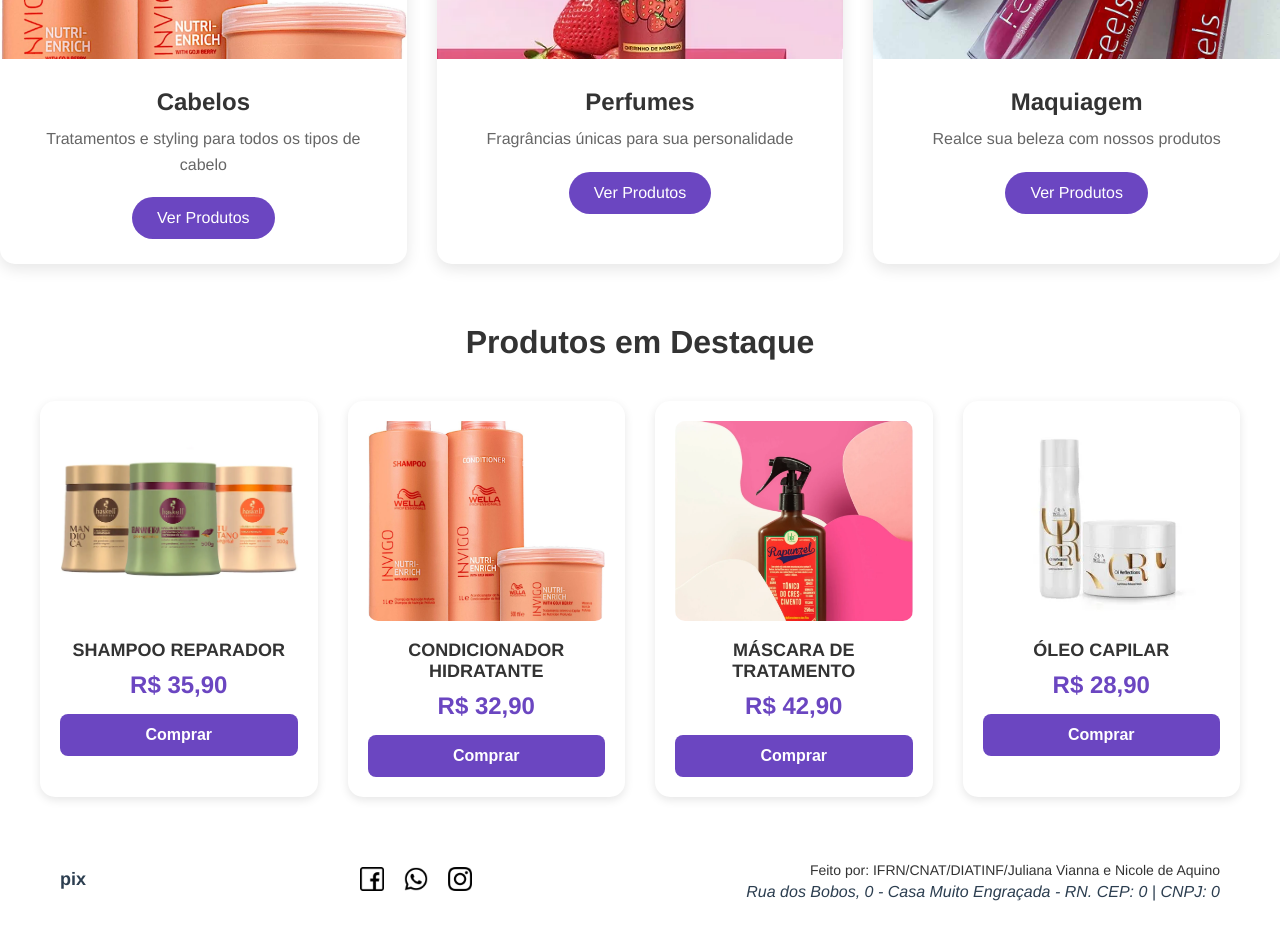
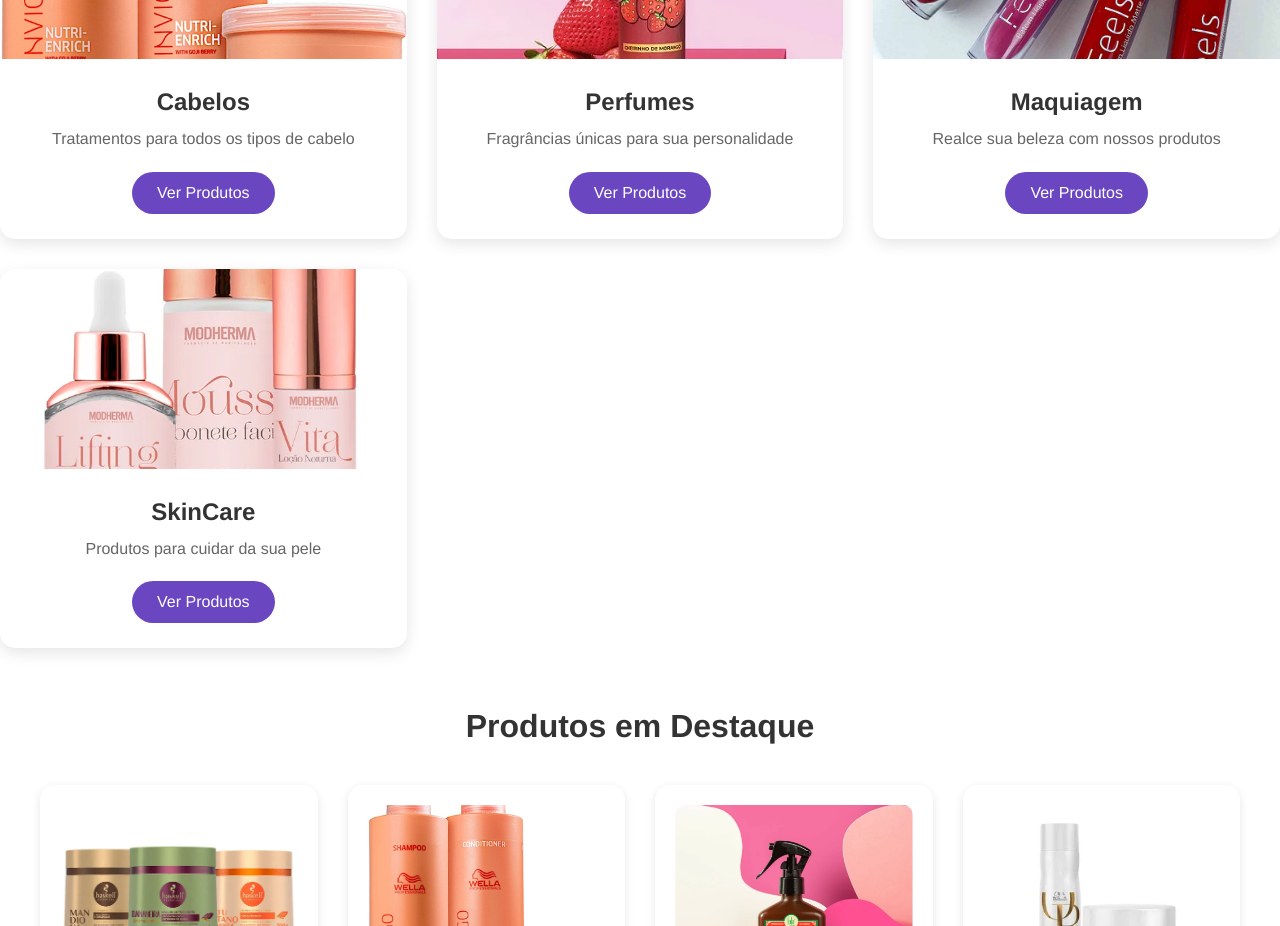
Before and after one commit to Py-Nick/loosehair-projetoDW, a Vue app: page / in a window 1280 px wide. Shown: the part 1000-1926 px from the top of the page. Before the commit the page ends 1901 px from the top, so only its background shows below. Built offline with nearby package versions, Linux system fonts and the light colour scheme.

Commit message:
adicionando skincare em nossas categorias

```diff
--- a/src/views/HomeView.vue
+++ b/src/views/HomeView.vue
@@ -21,7 +21,7 @@
             <img src="@/images/cabelo2.jpg" alt="Cabelos" />
             <div class="categoria-info">
               <h3>Cabelos</h3>
-              <p>Tratamentos e styling para todos os tipos de cabelo</p>
+              <p>Tratamentos para todos os tipos de cabelo</p>
               <router-link to="/cabelo" class="botao-categoria">Ver Produtos</router-link>
             </div>
           </div>
@@ -41,6 +41,15 @@
               <h3>Maquiagem</h3>
               <p>Realce sua beleza com nossos produtos</p>
               <router-link to="/maquiagem" class="botao-categoria">Ver Produtos</router-link>
+            </div>
+          </div>
+
+          <div class="categoria-card">
+            <img src="@/images/skincare2.webp" alt="SkinCare" />
+            <div class="categoria-info">
+              <h3>SkinCare</h3>
+              <p>Produtos para cuidar da sua pele</p>
+              <router-link to="/skincare" class="botao-categoria">Ver Produtos</router-link>
             </div>
           </div>
         </div>
```
